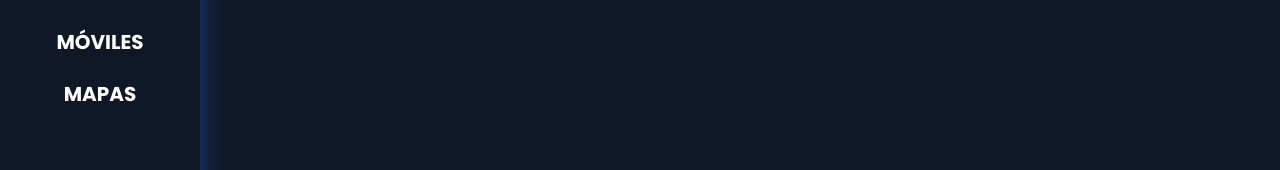
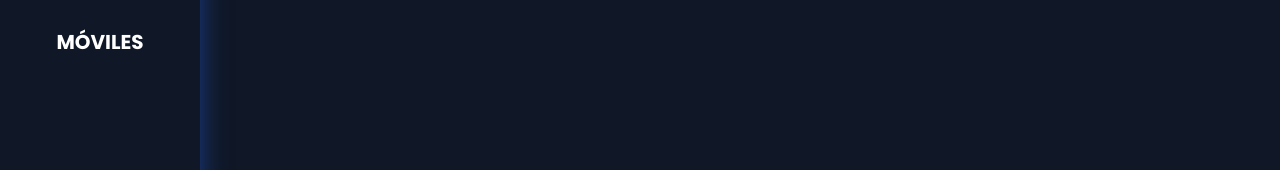
Before and after one commit to jhonatanchirinos/gunbound-info, a Vue app: page / in a window 1280 px wide. Shown: the part 236-406 px from the top of the page. Built offline with nearby package versions, Linux system fonts and the light colour scheme.

Commit message:
Comment out Mapas route in router configuration

```diff
--- a/src/router/index.ts
+++ b/src/router/index.ts
@@ -23,12 +23,12 @@ export const routes = [
     component: MovilesView,
     label: 'MÓVILES',
   },
-  {
-    path: '/mapas',
-    name: 'mapas',
-    component: MapasView,
-    label: 'MAPAS',
-  },
+  // {
+  //   path: '/mapas',
+  //   name: 'mapas',
+  //   component: MapasView,
+  //   label: 'MAPAS',
+  // },
 ]
 
 const router = createRouter({
```
